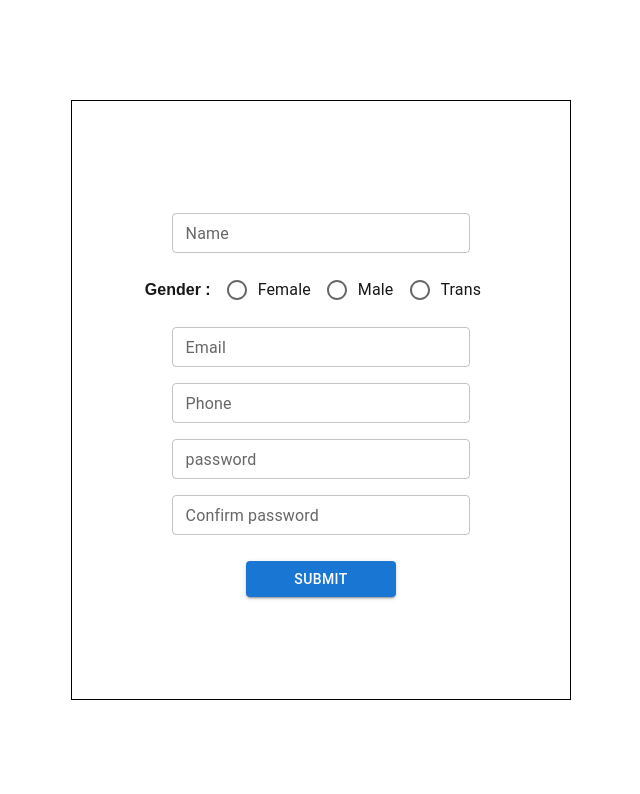
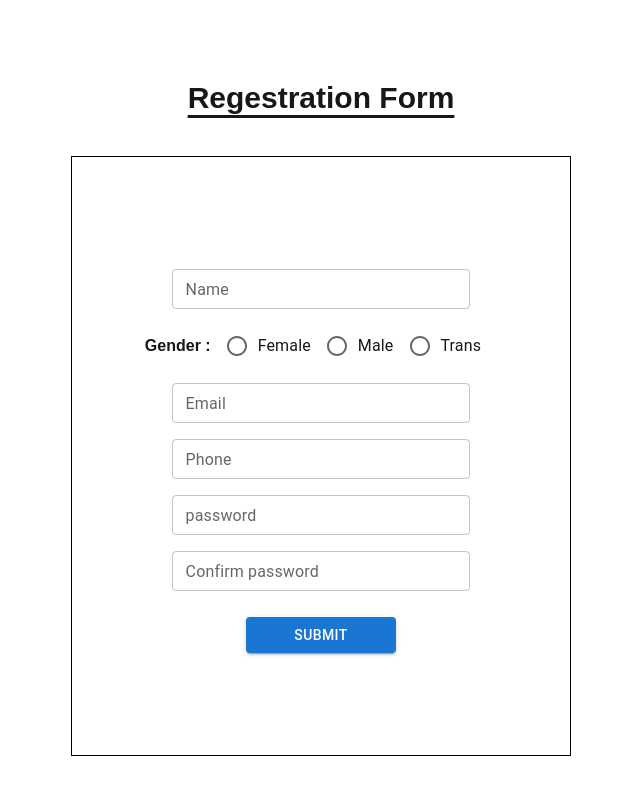
Before and after one commit to omChotaliya2002/mui_practice, a Next.js app: page /radioButton in a window 1280 px wide. Shown: the top 794 px of the page, without its empty margins (319-959 px from the left). Built offline with nearby package versions, Linux system fonts and the light colour scheme.

Commit message:
Make some changes

```diff
--- a/src/app/button/page.tsx
+++ b/src/app/button/page.tsx
@@ -35,15 +35,13 @@ const Page = () => {
 <>
   <div className="w-full h-full" style={{border:"0px solid black"}}>
 
-  <Link href={"/radioButton"}>
-      <div className="flex items-center justify-center w-[100px] mt-[50px] ml-[1020px] space-x-1 hover:scale-105 hover:cursor-pointer" style={{border:"0px solid black"}}>
-            <AddCircleOutline fontSize="medium"/> <h1> Add User </h1>
-      </div>
-  </Link>
+  <div className="flex items-center justify-center mt-[30px] mx-auto space-x-[1050px] hover:cursor-pointer" style={{border:"0px solid black"}}>
 
-      <div className="flex items-center justify-center w-[40px] mt-[-50px] ml-[20px] hover:cursor-pointer" style={{border:"0px solid black"}}>
-                  <Dehaze fontSize="small"/>
-      </div>
+            <Dehaze fontSize="small"/>
+          <Link href={"/radioButton"}>
+         <div className="flex flex-row space-x-1 hover:scale-105"> <AddCircleOutline fontSize="medium"/> <h1> Add User </h1>  </div>
+          </Link>
+  </div>
 
       <div className="flex items-center justify-center mt-[100px] gap-7" style={{border:"0px solid black"}}>
 
--- a/src/app/page.tsx
+++ b/src/app/page.tsx
@@ -11,6 +11,7 @@ export default function Home() {
   return (
 <>
       <div className="flex flex-col items-center justify-center bg-white w-[300px] mt-[100px] mx-auto" style={{border:"1px solid white"}}>
+
 
           <h1 className="text-xl font-semibold text-black mb-[10px] mt-[20px]"> Stack </h1>
 
--- a/src/app/radioButton/page.tsx
+++ b/src/app/radioButton/page.tsx
@@ -68,7 +68,12 @@ const page = () => {
 
 <form onSubmit={handleSubmit}>
 
-    <div className="flex flex-col items-center justify-center h-[600px] w-[500px] mt-[100px] mb-[100px] select-none gap-y-4 mx-auto hover:rounded-xl"
+    <div className="flex items-center justify-center mt-[80px]">
+        <h1 className="text-3xl font-semibold underline underline-offset-[7px]"> Regestration Form </h1>
+    </div>
+
+
+    <div className="flex flex-col items-center justify-center h-[600px] w-[500px] mt-[40px] mb-[100px] select-none gap-y-4 mx-auto hover:rounded-xl"
         style={{border:"1px solid black"}}>
 
             <TextField value={name} label="Name" size="small" onChange={(e)=> setName(e.target.value)}
--- a/src/app/textFields/page.tsx
+++ b/src/app/textFields/page.tsx
@@ -75,7 +75,7 @@ const Page = () => {
             }
 
             if(isValid){
-                alert(`Username : ${name}, you have successfully logged in!!`);
+                alert(`${name}, you have successfully logged in!!`);
                 router.push("/");
             }
 
@@ -88,7 +88,13 @@ const Page = () => {
 
   return (
 <>
-    <div className="flex flex-col w-[400px] h-[350px] mx-auto items-center justify-center mt-[100px] gap-y-6" style={{border:"1px solid black"}}>
+
+        <div className="flex items-center justify-center mt-[80px]">
+            <h1 className="text-2xl font-semibold underline underline-offset-[7px]"> Login Form </h1>
+        </div>
+
+    <div className="flex flex-col w-[400px] h-[350px] mx-auto items-center justify-center mt-[30px] mb-[100px] gap-y-6" style={{border:"1px solid black"}}>
+
 
             <TextField id="username" variant="outlined" value={name} onChange={handleUnameChange} label="Username" type="name" error={unameBool}
                 slotProps={{
```
